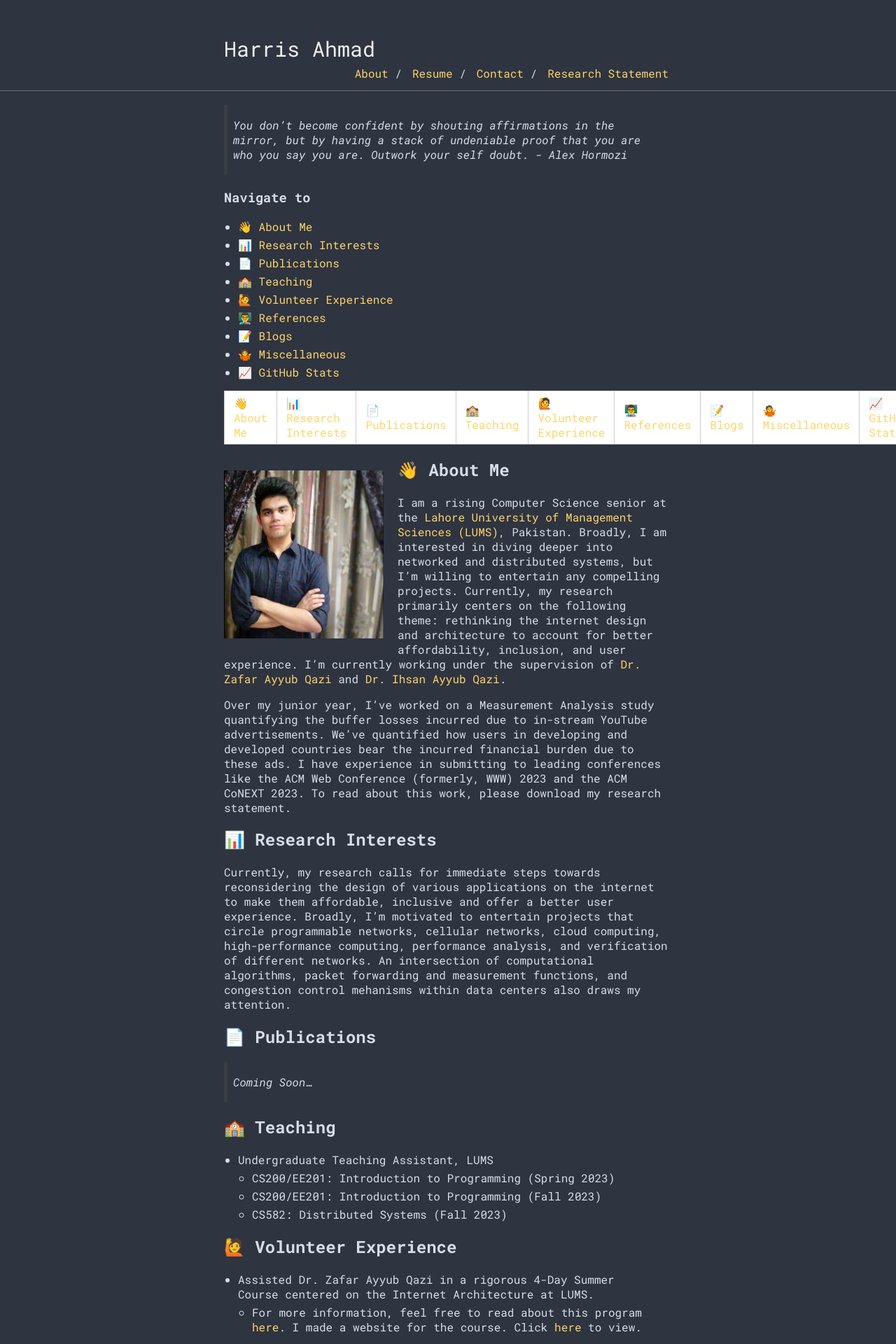
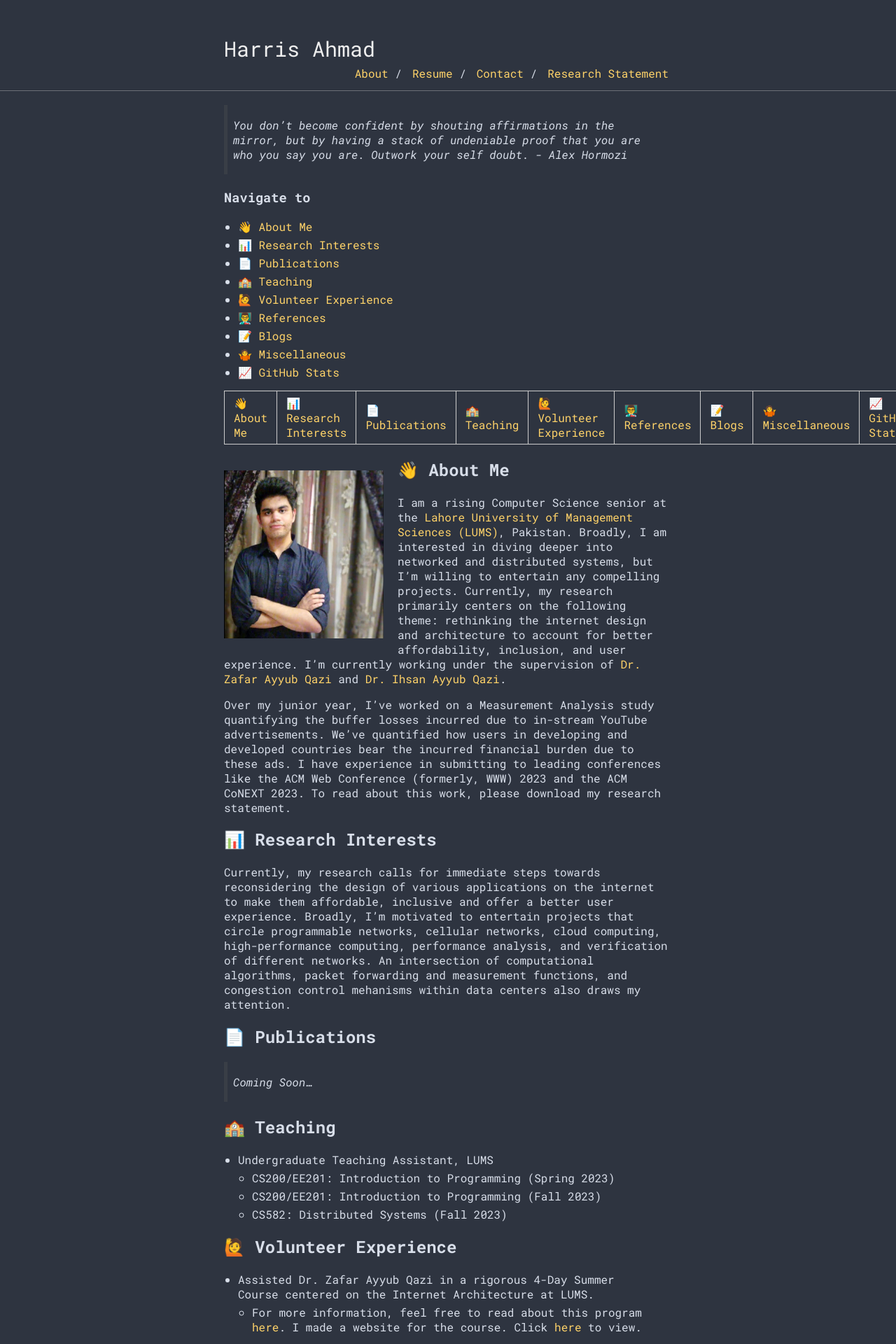
Before and after one commit to harris-ahmad/harris-ahmad.github.io, a Jekyll site: the page built from index.md, in a window 1280 px wide. Shown: the top 1920 px of the page at 70% size. Built offline with Jekyll 4.4.1, drawn with Linux system fonts in a browser that asks for light colours.

Commit message:
table color changed

```diff
--- a/_sass/tables.scss
+++ b/_sass/tables.scss
@@ -3,12 +3,13 @@ table {
     border-collapse: collapse;
     width: 100%;
     padding: 0;
+    background-color: #2E3440
 }
 table tr {
-    border-top: 1px solid #cccccc;
-    background-color: white;
+    border-top: 1px solid #ffffff;
     margin: 0;
     padding: 0;
+    background-color: #2E3440
 }
 table tr:nth-child(2n) {
     background-color: #f8f8f8;
@@ -25,6 +26,7 @@ table tr td {
     text-align: left;
     margin: 0;
     padding: 6px 13px;
+    color: #cccccc;
 }
 table tr th :first-child, table tr td :first-child {
     margin: 0;
```
